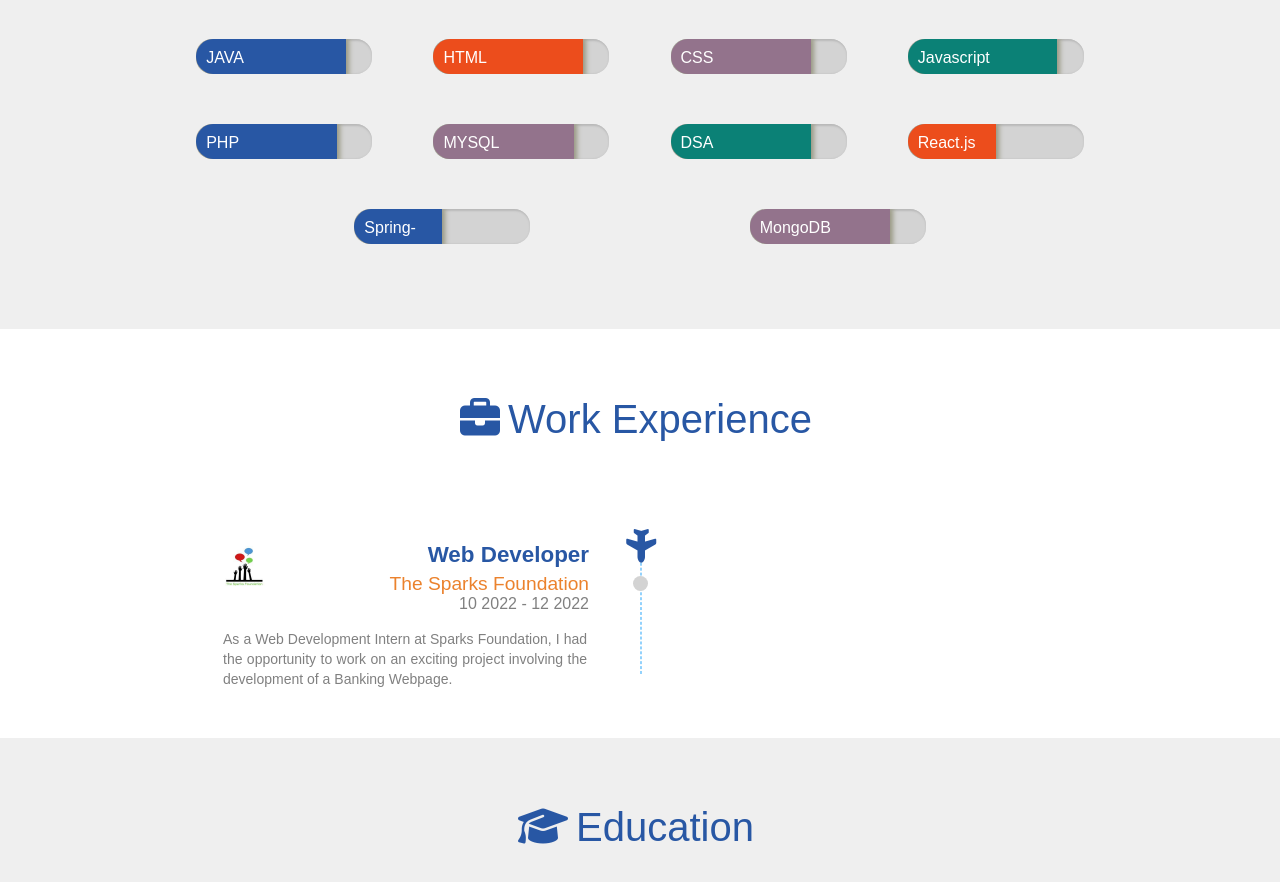
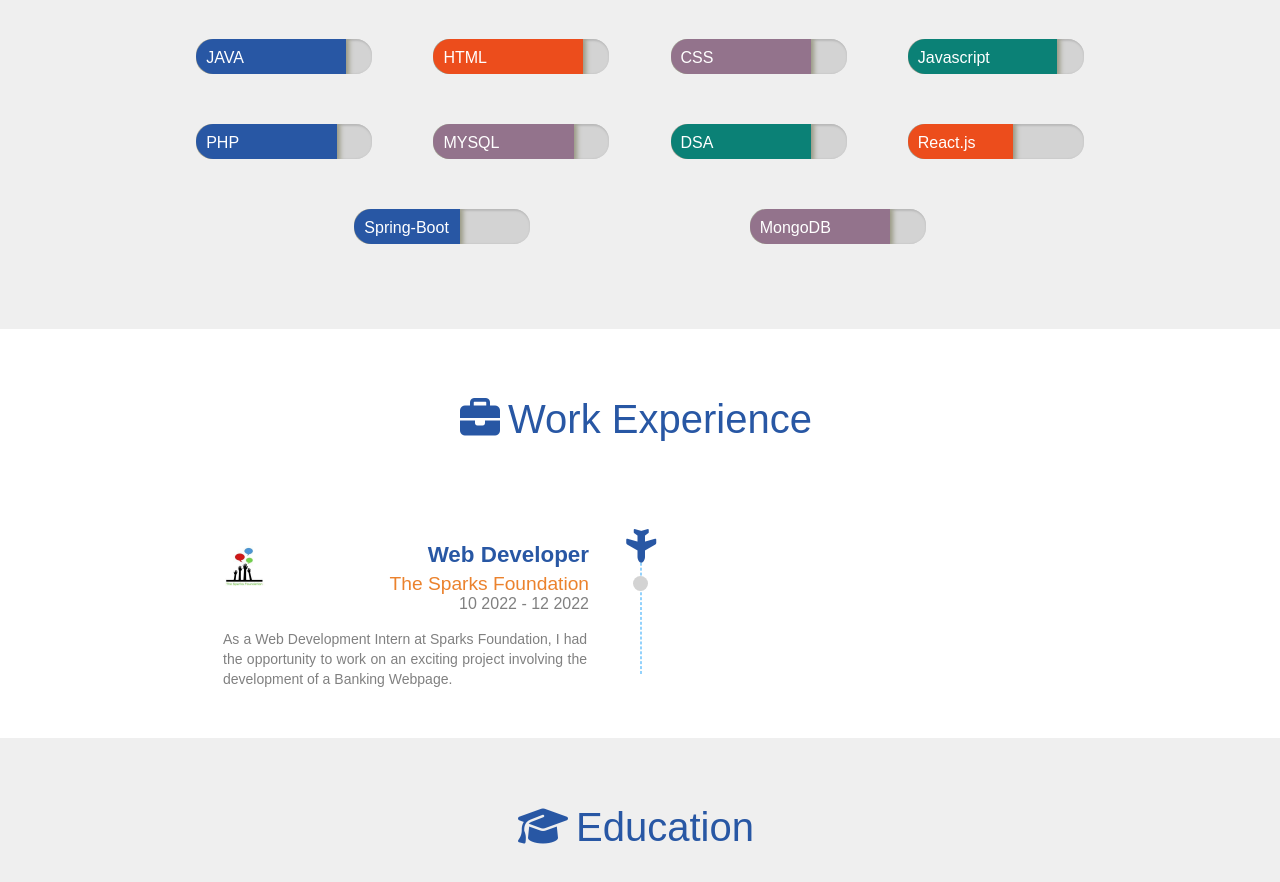
Before and after one commit to chanduthenipalli/chanduportfolio, a plain HTML site: page index.html in a window 1280 px wide. Shown: the part 980-1862 px from the top of the page. Drawn offline with Linux system fonts and the light colour scheme.

Commit message:
Update index.html

```diff
--- a/index.html
+++ b/index.html
@@ -485,6 +485,10 @@
             height: inherit;
             width: 50%;
         }
+        .sixty-percent {
+            height: inherit;
+            width: 60%;
+        }
     </style>
 </head>
 
@@ -568,12 +572,12 @@
                     </div>
                 </div>
                 <div class="skill-progress">
-                    <div class="fifty-percent mb-orange">
+                    <div class="sixty-percent mb-orange">
                         <div class="skill-name"><span>React.js</span></div>
                     </div>
                 </div>
                 <div class="skill-progress">
-                    <div class="fifty-percent mb-blue">
+                    <div class="sixty-percent mb-blue">
                         <div class="skill-name"><span>Spring-Boot</span></div>
                     </div>
                 </div>
```
